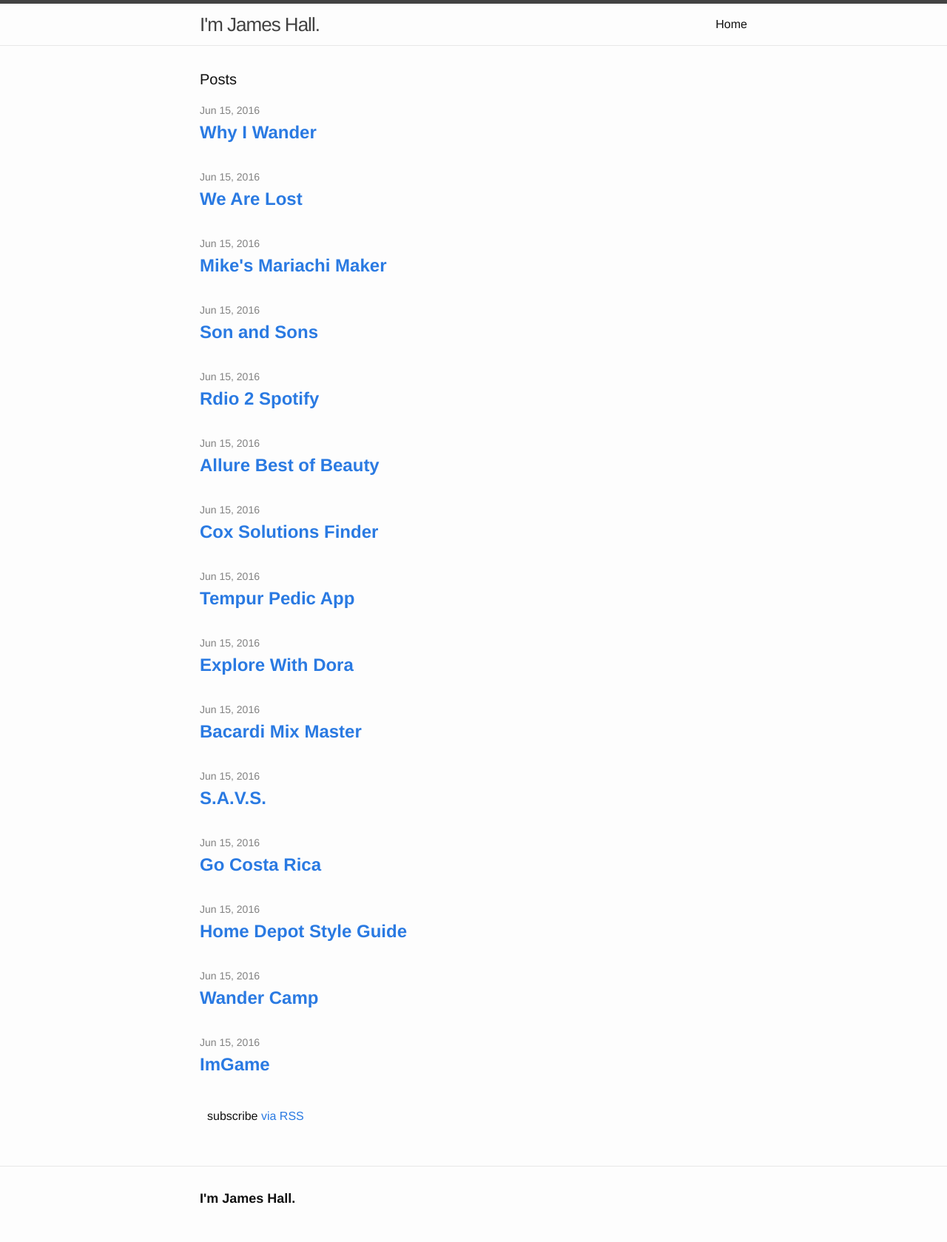
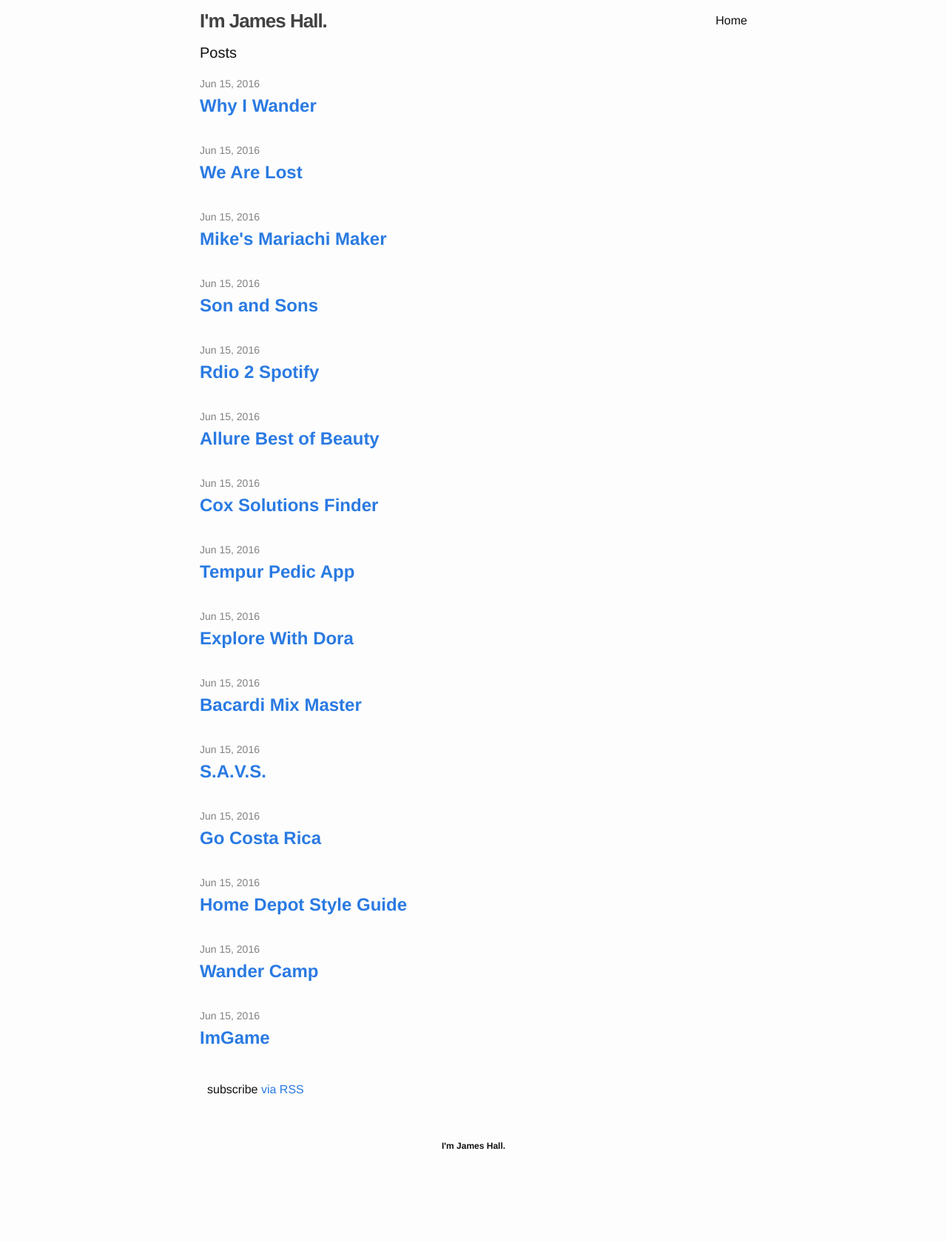
Before and after one commit to imjameshall/imjameshall.com, a Jekyll site: the page built from index.html, in a window 1280 px wide. Shown: the whole page at 74% size. Built offline with Jekyll 4.4.1, drawn with Linux system fonts in a browser that asks for light colours; after the commit the page ends 1603 px from its top, so only the background shows below that.

Commit message:
Updated Mixins and 1 other file

```diff
--- a/_sass/_layout.scss
+++ b/_sass/_layout.scss
@@ -2,45 +2,38 @@
  * Site header
  */
 .site-header {
-    border-top: 5px solid $grey-color-dark;
-    border-bottom: 1px solid $grey-color-light;
+    // border-top: 5px solid $grey-color-dark;
+    // border-bottom: 1px solid $grey-color-light;
     min-height: 56px;
-
     // Positioning context for the mobile navigation icon
     position: relative;
 }
-
 .site-title {
     font-size: 26px;
     line-height: 56px;
     letter-spacing: -1px;
     margin-bottom: 0;
     float: left;
-
+    font-weight: bold;
     &,
     &:visited {
         color: $grey-color-dark;
     }
 }
-
 .site-nav {
     float: right;
     line-height: 56px;
-
     .menu-icon {
         display: none;
     }
-
     .page-link {
         color: $text-color;
         line-height: $base-line-height;
-
         // Gaps between nav items, but not on the last one
         &:not(:last-child) {
             margin-right: 20px;
         }
     }
-
     @include media-query($on-palm) {
         position: absolute;
         top: 9px;
@@ -49,7 +42,6 @@
         border: 1px solid $grey-color-light;
         border-radius: 5px;
         text-align: right;
-
         .menu-icon {
             display: block;
             float: right;
@@ -58,31 +50,25 @@
             line-height: 0;
             padding-top: 10px;
             text-align: center;
-
             > svg {
                 width: 18px;
                 height: 15px;
-
                 path {
                     fill: $grey-color-dark;
                 }
             }
         }
-
         .trigger {
             clear: both;
             display: none;
         }
-
         &:hover .trigger {
             display: block;
             padding-bottom: 5px;
         }
-
         .page-link {
             display: block;
             padding: 5px 10px;
-
             &:not(:last-child) {
                 margin-right: 0;
             }
@@ -90,153 +76,117 @@
         }
     }
 }
-
-
-
-
 /**
  * Site footer
  */
 .site-footer {
-    border-top: 1px solid $grey-color-light;
     padding: $spacing-unit 0;
 }
-
 .footer-heading {
-    font-size: 18px;
+    text-align: center;
+    font-size: 12px;
     margin-bottom: $spacing-unit / 2;
 }
-
 .contact-list,
 .social-media-list {
     list-style: none;
     margin-left: 0;
 }
-
 .footer-col-wrapper {
     font-size: 15px;
     color: $grey-color;
     margin-left: -$spacing-unit / 2;
     @extend %clearfix;
 }
-
 .footer-col {
     float: left;
     margin-bottom: $spacing-unit / 2;
     padding-left: $spacing-unit / 2;
 }
-
 .footer-col-1 {
     width: -webkit-calc(35% - (#{$spacing-unit} / 2));
-    width:         calc(35% - (#{$spacing-unit} / 2));
+    width: calc(35% - (#{$spacing-unit} / 2));
 }
-
 .footer-col-2 {
     width: -webkit-calc(20% - (#{$spacing-unit} / 2));
-    width:         calc(20% - (#{$spacing-unit} / 2));
+    width: calc(20% - (#{$spacing-unit} / 2));
 }
-
 .footer-col-3 {
     width: -webkit-calc(45% - (#{$spacing-unit} / 2));
-    width:         calc(45% - (#{$spacing-unit} / 2));
+    width: calc(45% - (#{$spacing-unit} / 2));
 }
-
 @include media-query($on-laptop) {
     .footer-col-1,
     .footer-col-2 {
         width: -webkit-calc(50% - (#{$spacing-unit} / 2));
-        width:         calc(50% - (#{$spacing-unit} / 2));
+        width: calc(50% - (#{$spacing-unit} / 2));
     }
-
     .footer-col-3 {
         width: -webkit-calc(100% - (#{$spacing-unit} / 2));
-        width:         calc(100% - (#{$spacing-unit} / 2));
+        width: calc(100% - (#{$spacing-unit} / 2));
     }
 }
-
 @include media-query($on-palm) {
     .footer-col {
         float: none;
         width: -webkit-calc(100% - (#{$spacing-unit} / 2));
-        width:         calc(100% - (#{$spacing-unit} / 2));
+        width: calc(100% - (#{$spacing-unit} / 2));
     }
 }
-
-
-
-
 /**
  * Page content
  */
 .page-content {
-    padding: $spacing-unit 0;
+    // padding: $spacing-unit 0;
 }
-
 .page-heading {
     font-size: 20px;
 }
-
 .post-list {
     margin-left: 0;
     list-style: none;
-
     > li {
         margin-bottom: $spacing-unit;
     }
 }
-
 .post-meta {
     font-size: $small-font-size;
     color: $grey-color;
 }
-
 .post-link {
     display: block;
     font-size: 24px;
 }
-
-
-
-
 /**
  * Posts
  */
 .post-header {
     margin-bottom: $spacing-unit;
 }
-
 .post-title {
     font-size: 42px;
     letter-spacing: -1px;
     line-height: 1;
-
     @include media-query($on-laptop) {
         font-size: 36px;
     }
 }
-
 .post-content {
     margin-bottom: $spacing-unit;
-
     h2 {
         font-size: 32px;
-
         @include media-query($on-laptop) {
             font-size: 28px;
         }
     }
-
     h3 {
         font-size: 26px;
-
         @include media-query($on-laptop) {
             font-size: 22px;
         }
     }
-
     h4 {
         font-size: 20px;
-
         @include media-query($on-laptop) {
             font-size: 18px;
         }
```
Also changed, not shown: _sass/_mixins.scss (added).
